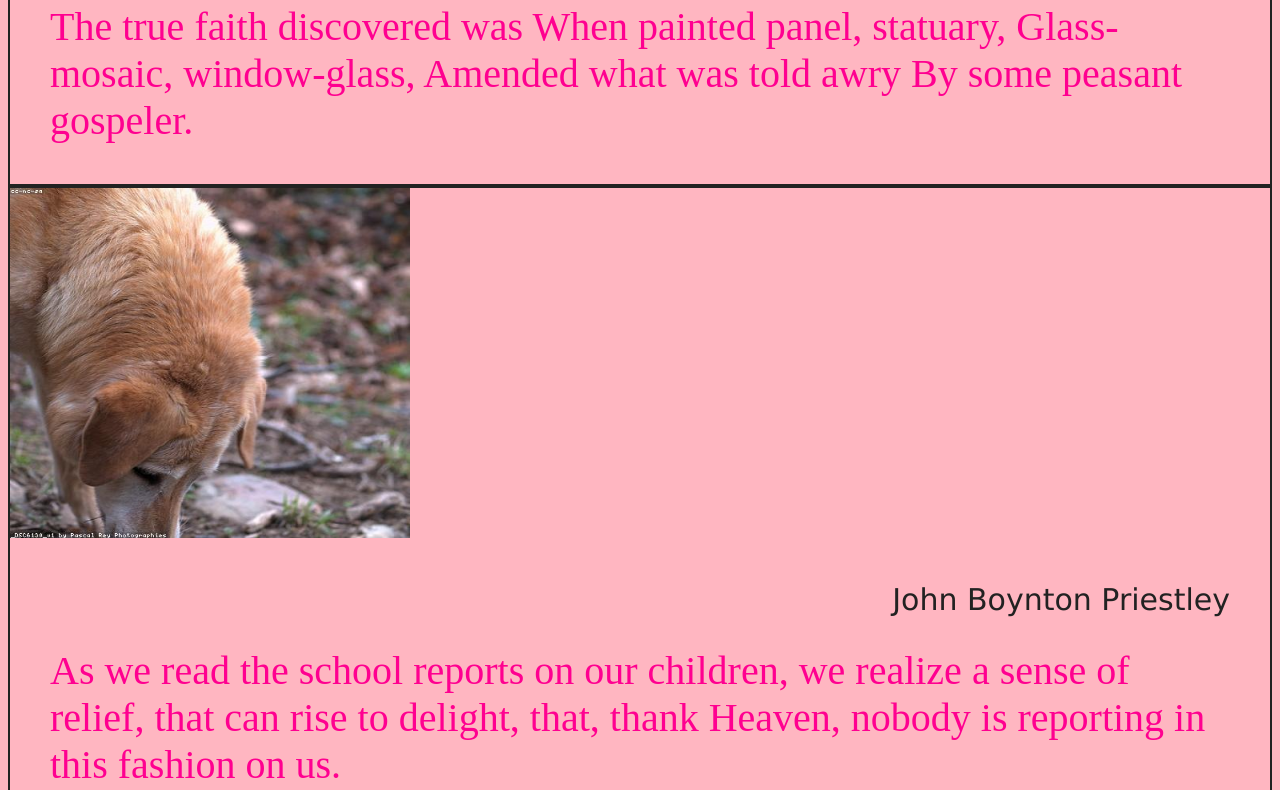
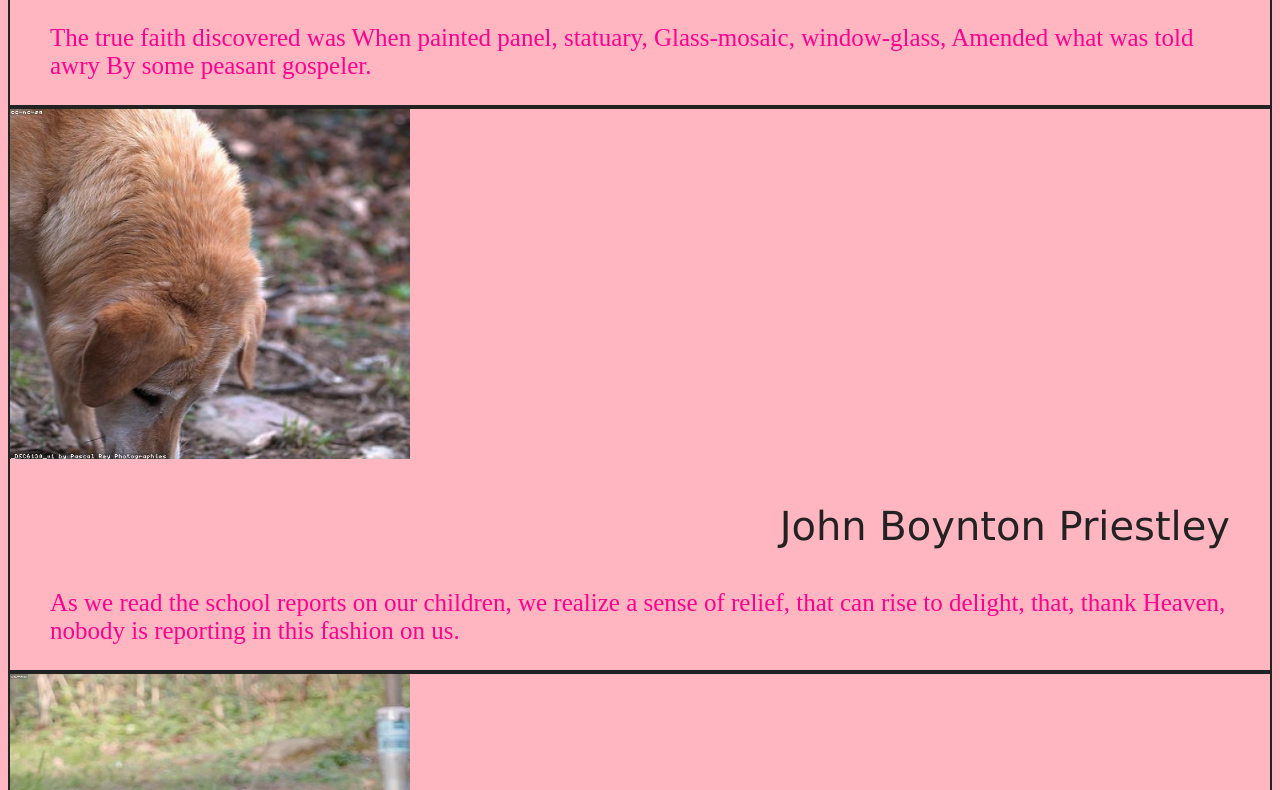
Before and after one commit to marisawadsworth/Assignment1_Dogs-and-Puppies, a plain HTML site: page Manual Website/index.html in a window 1280 px wide. Shown: the part 583-1373 px from the top of the page. Drawn offline with Linux system fonts and the light colour scheme.

Commit message:
Initial Commit

```diff
--- a/Bootstrap/css/styles.css
+++ b/Bootstrap/css/styles.css
@@ -25,15 +25,12 @@ div {
 }
 @media screen and (min-width: 1025px) and (max-width: 1280px) {
     blockquote{
-        font-size: 40px;
-    }
-    p{
         font-size: 30px;
     }
 }
 @media screen and (min-width: 768px) and (max-width: 1024px) {
      blockquote{
-        font-size: 40px;
+        font-size: 25px;
     }
     p{
         font-size: 30px;
@@ -44,6 +41,6 @@ div {
         font-size: 20px;
     }
     p{
-        font-size: 50px;
+        font-size: 40px;
     }
 }
--- a/Manual Website/css/styles.css
+++ b/Manual Website/css/styles.css
@@ -29,15 +29,12 @@ div {
 }
 @media screen and (min-width: 1025px) and (max-width: 1280px) {
     blockquote{
-        font-size: 40px;
-    }
-    p{
-        font-size: 30px;
+        font-size: 25px;
     }
 }
 @media screen and (min-width: 768px) and (max-width: 1024px) {
      blockquote{
-        font-size: 40px;
+        font-size: 30px;
     }
     p{
         font-size: 30px;
@@ -48,6 +45,6 @@ div {
         font-size: 20px;
     }
     p{
-        font-size: 50px;
+        font-size: 40px;
     }
 }
```
